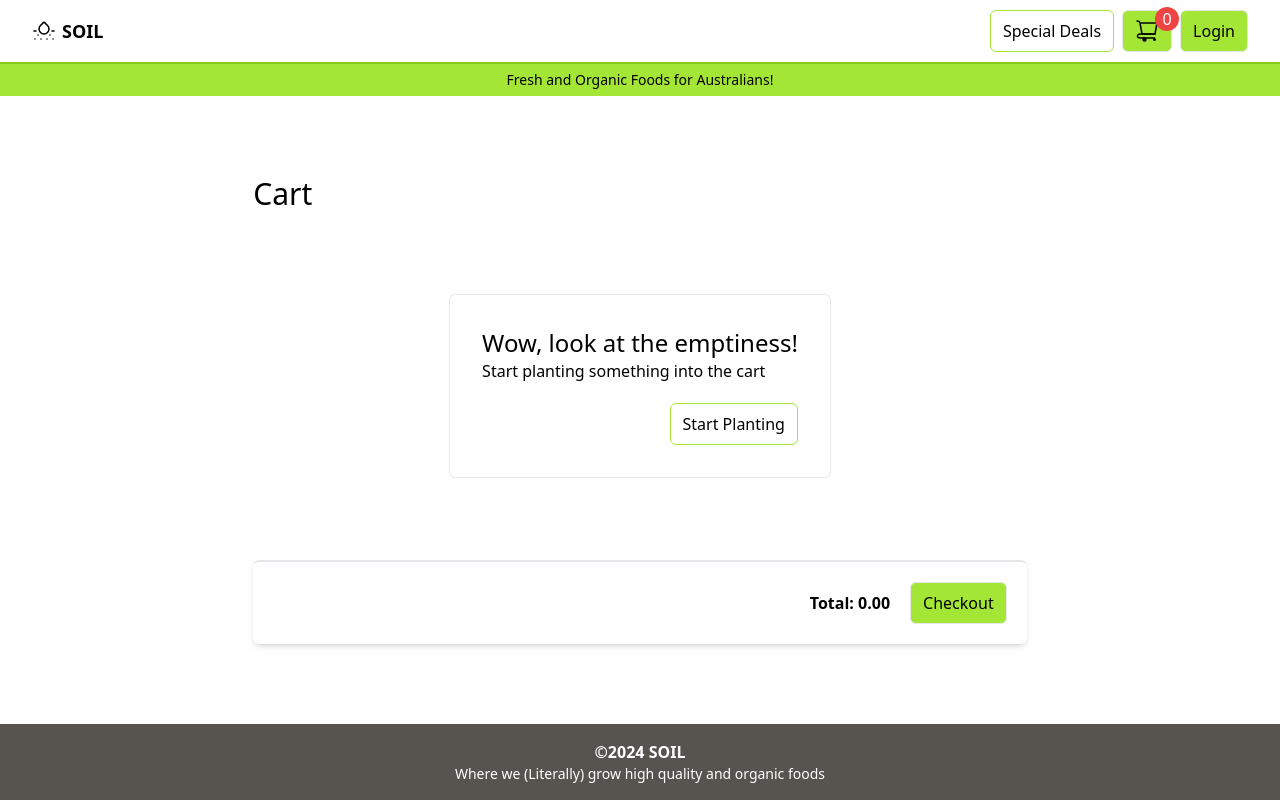
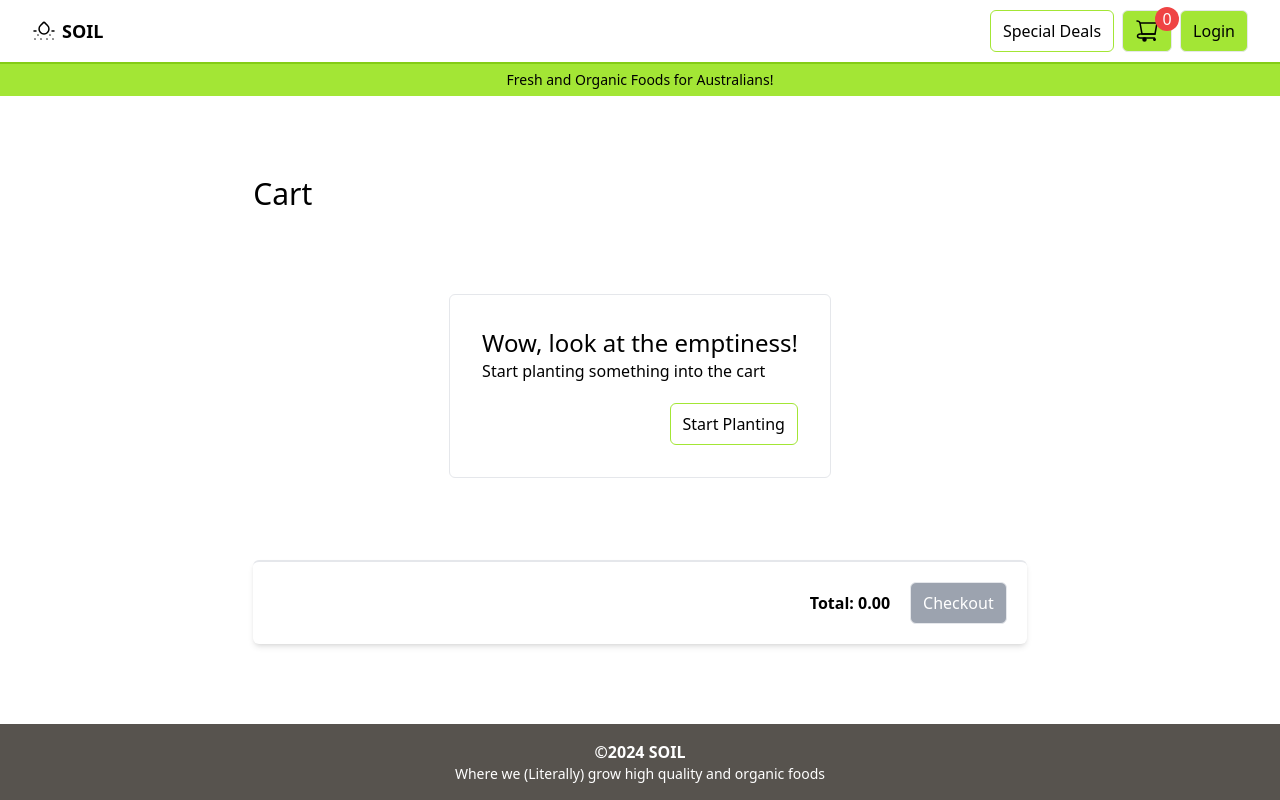
Before and after one commit to vinleeit/SOIL, a React (Vite) app: page /cart in a window 1280 px wide. Built offline with nearby package versions, Linux system fonts and the light colour scheme.

Commit message:
fix(cart): set checkout button disable when cart is empty

```diff
--- a/src/routes/ShoppingCart.tsx
+++ b/src/routes/ShoppingCart.tsx
@@ -79,7 +79,9 @@ export default function ShoppingCart() {
                 {/* TODO: Implement */}
                 <div className="flex float p-5 shadow-md border-t-2 rounded-md bg-white justify-between lg:justify-end items-center space-x-5">
                     <p className="font-bold">Total: {totalPrice.toFixed(2)}</p>
-                    <SoilButton>
+                    <SoilButton disabled={cartItems.length == 0} onClick={cartItems.length == 0 ? undefined : () => {
+
+                    }}>
                         Checkout
                     </SoilButton>
                 </div>
```
